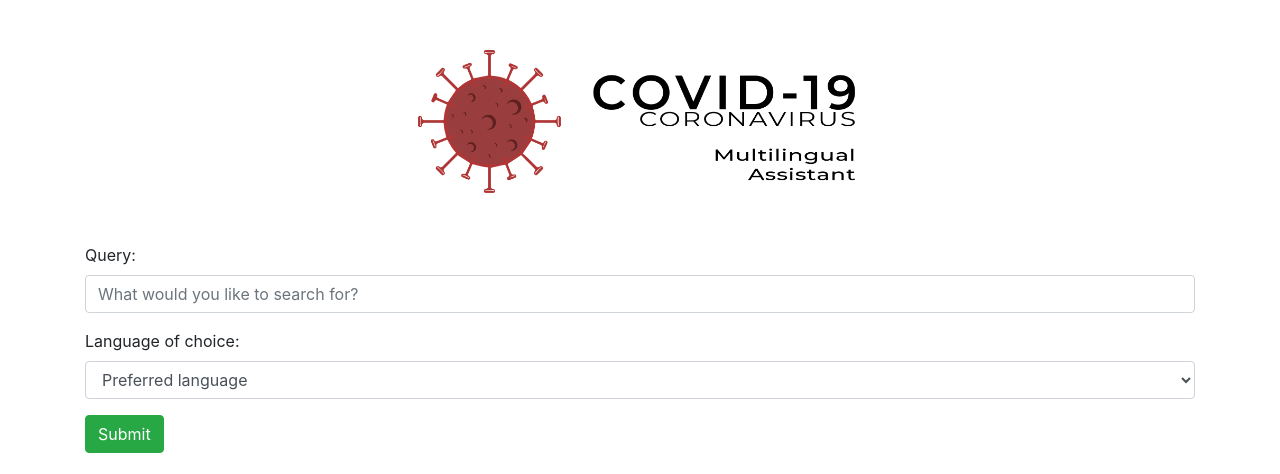
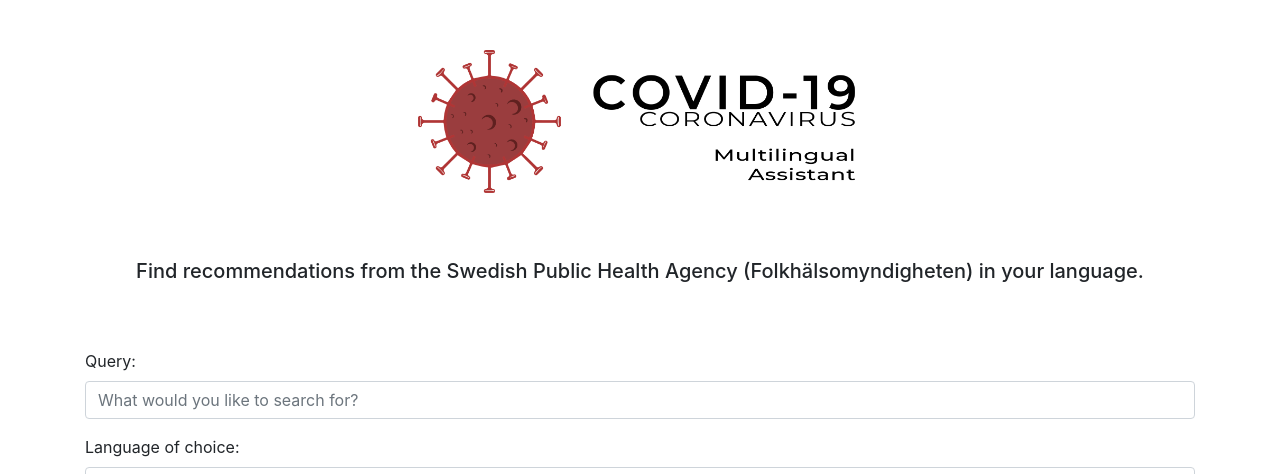
Before and after one commit to jannesgg/swe-covid-19-assistant, a Flask app: page / in a window 1280 px wide. Shown: the top 474 px of the page. Run offline with Flask 2, Linux system fonts and the light colour scheme; some libraries are stand-ins or nearby versions.

Commit message:
Added subtitle

```diff
--- a/app/templates/hello.html
+++ b/app/templates/hello.html
@@ -6,6 +6,10 @@
 
 <div class="container" style="padding-top: 50px">
     <center><img src="/static/logo_corona.png" width="40%"></center>
+</div>
+
+<div class="container" style="padding-top: 50px">
+    <center><p><h5>Find recommendations from the Swedish Public Health Agency (Folkhälsomyndigheten) in your language.</h5></p></center>
 </div>
 
 <div class="container" style="padding-top: 50px">
```
